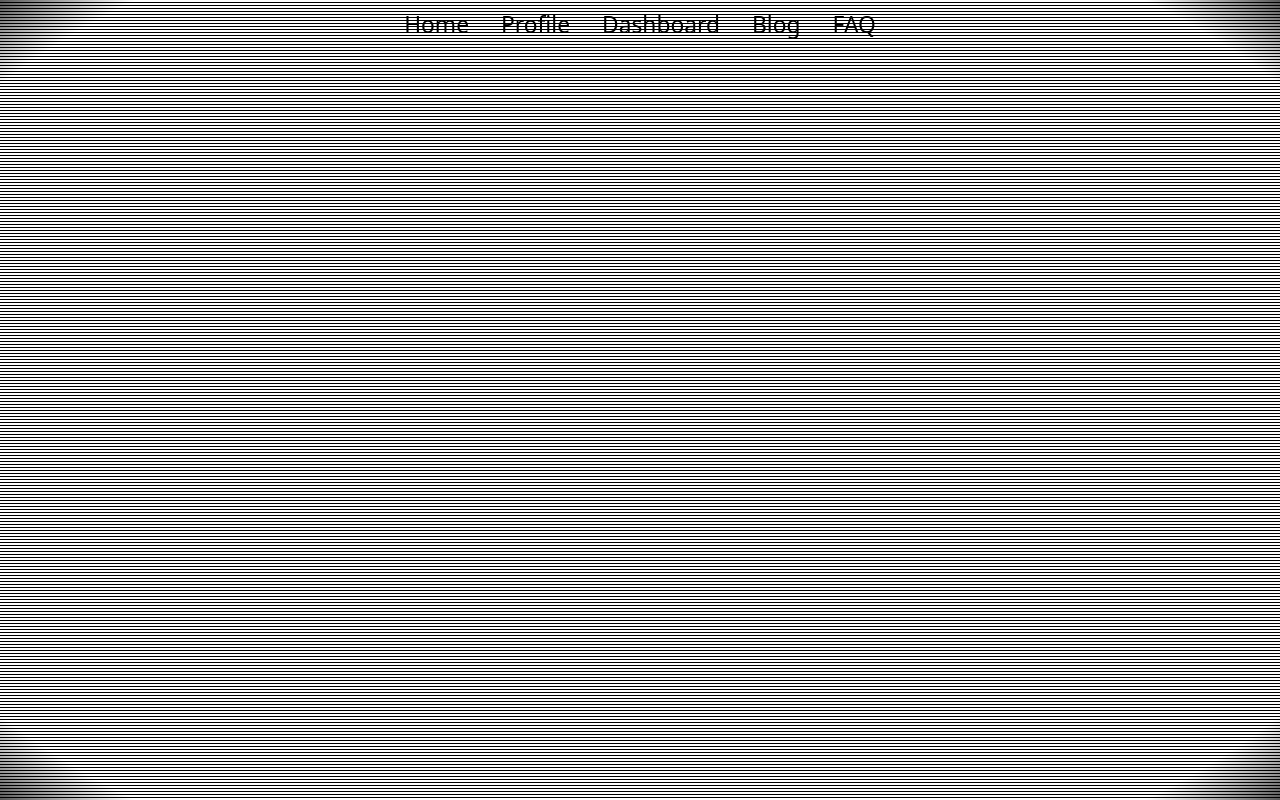
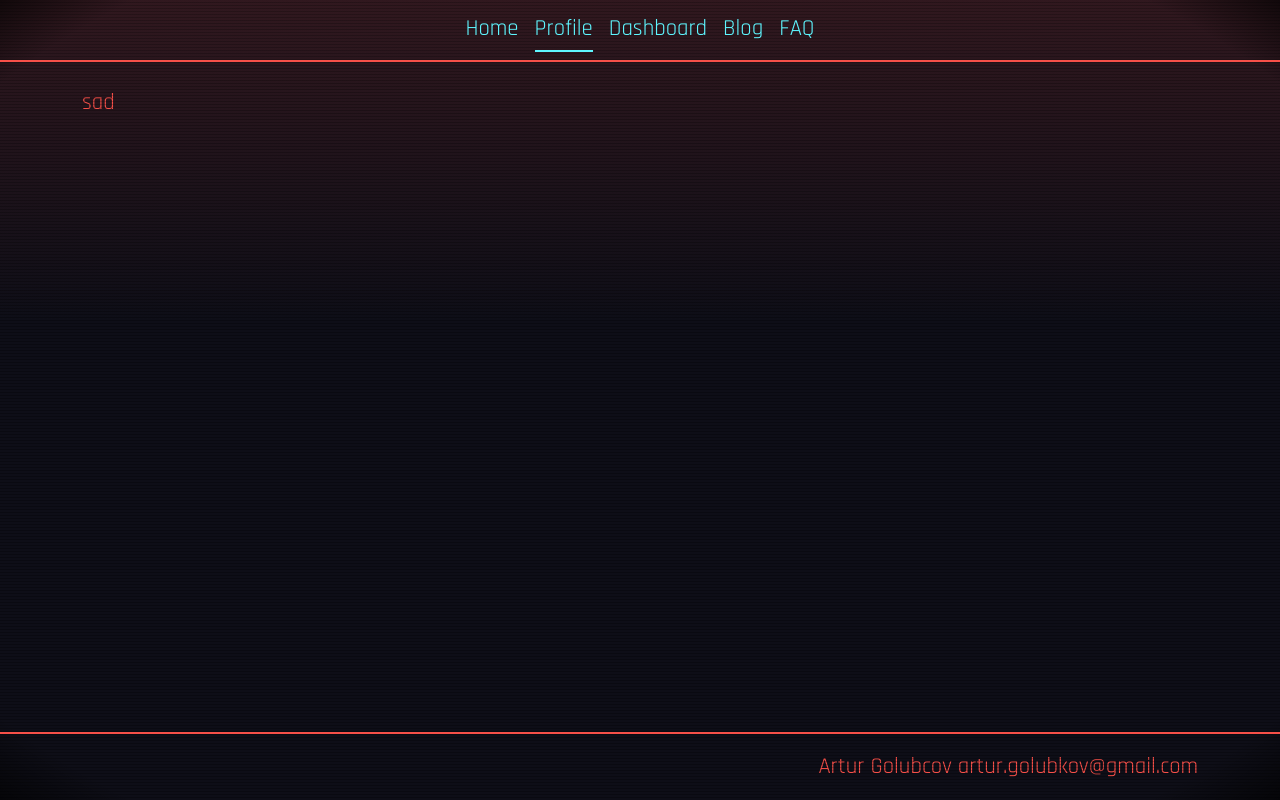
Before and after one commit to ckexrhz/ckexrhz.github.io, a plain HTML site: page profile.html in a window 1280 px wide. Drawn offline with Linux system fonts and the light colour scheme.

Commit message:
new verstion

```diff
--- /dev/null
+++ b/css/initial.css
@@ -0,0 +1,82 @@
+*,
+*::before,
+*::after {
+  box-sizing: border-box;
+}
+html,
+body {
+  height: 100%;
+}
+body {
+  margin: 0;
+}
+.container {
+  width: min(100% - 2rem, var(--container-max));
+  margin-inline: auto;
+}
+
+.d-flex {
+  display: flex;
+}
+.flex-row {
+  flex-direction: row;
+}
+.flex-wrap {
+  flex-wrap: wrap;
+}
+.justify-content-center {
+  justify-content: center;
+}
+.justify-content-end {
+  justify-content: flex-end;
+}
+.align-items-center {
+  align-items: center;
+}
+.gap-3 {
+  gap: var(--gap-3);
+}
+
+.mt-auto {
+  margin-top: auto;
+}
+.py-3 {
+  padding-block: 1rem;
+}
+.text-muted {
+  color: var(--muted);
+}
+
+.navbar {
+  background: transparent;
+}
+.sticky-top {
+  position: sticky;
+  top: 0;
+  z-index: 1020;
+}
+.navbar-nav {
+  display: flex;
+  list-style: none;
+  margin: 0;
+  padding: 0;
+}
+.nav-item {
+}
+.nav-link {
+  display: block;
+  text-decoration: none;
+  color: var(--link);
+  border-bottom: 0.125rem solid transparent;
+  padding: 0.25rem 0;
+}
+.nav-link[aria-current='page'] {
+  color: var(--active);
+  border-bottom-color: var(--active);
+}
+.nav-link:hover,
+.nav-link:focus-visible {
+  text-decoration: none;
+  border-bottom-color: currentColor;
+  outline: 0;
+}
--- a/css/main.css
+++ b/css/main.css
@@ -1,59 +1,64 @@
 body {
-  background: linear-gradient(
+  background: radial-gradient(
+      ellipse at center,
+      transparent 90%,
+      rgba(0, 0, 0, 0.65) 100%
+    ),
+    linear-gradient(
       rgb(14 14 23 / var(--bg-dim)),
       rgb(14 14 23 / var(--bg-dim))
     ),
     linear-gradient(to bottom, var(--project-red) 0, var(--project-dark) 40%);
-
   color: var(--project-red);
   font-size: 1.425rem;
+  min-height: 100vh;
+  background-attachment: fixed, fixed, fixed;
+  background-repeat: no-repeat, no-repeat;
+  display: flex;
+  flex-direction: column;
 }
 body::before {
   content: '';
-  position: absolute;
-  inset: 0;
+  position: fixed;
+  top: 0;
+  left: 0;
+  right: 0;
+  height: var(--nav-h);
   pointer-events: none;
-  background: radial-gradient(
-    ellipse at center,
-    transparent 90%,
-    rgba(0, 0, 0, 0.65) 100%
-  );
+  z-index: 1000;
+  background: inherit;
+  background-attachment: fixed, fixed, fixed;
+  background-repeat: no-repeat, no-repeat, no-repeat;
 }
 body::after {
   content: '';
-  position: absolute;
+  position: fixed;
   inset: 0;
   pointer-events: none;
+  height: 100vh;
+  width: 100vw;
   opacity: var(--scan-opacity);
   background: repeating-linear-gradient(to bottom, #0000 0 2px, #000 2px 3px);
-  mix-blend-mode: overlay;
+  /* mix-blend-mode: overlay; */
+  z-index: 1000;
 }
-.nav-link {
-  color: var(--project-cyan);
+.home-header {
+  height: 75vh;
+  margin-bottom: 20vh;
 }
-.navbar .nav-link {
-  border-block-end: var(--border-w) solid transparent;
-  padding-block: 0.25rem;
-  padding-inline: 0;
-  text-decoration: none;
-  outline: none;
+.home-header h1 {
+  font-size: 10rem;
+  font-weight: 900;
 }
-
-.navbar .nav-link:hover,
-.navbar .nav-link:focus-visible {
-  text-decoration: none;
-  border-block-end-color: currentColor;
-  color: var(--project-cyan);
+.home-header-2 {
+  height: 75vh;
+  margin-bottom: 20vh;
+  margin-top: 50vh;
 }
-.navbar {
-  border-bottom: 0.125rem solid var(--project-red);
+.home-header-2 h2 {
+  font-size: 5rem;
+  font-weight: 900;
 }
-
-.navbar .nav-link[aria-current='page'] {
-  color: var(--project-cyan);
-  border-block-end-color: var(--project-cyan);
-}
-
 .hz-logo {
   height: var(--nav-logo-h);
   width: auto;
@@ -61,4 +66,9 @@ body::after {
 }
 footer {
   border-top: 0.125rem solid var(--project-red);
+  color: var(--project-red);
 }
+#why-fit {
+  /* text-align: center; */
+  margin-bottom: 2rem;
+}
--- /dev/null
+++ b/css/navbar.css
@@ -0,0 +1,28 @@
+.nav-link {
+  color: var(--project-cyan);
+}
+.navbar .nav-link {
+  border-block-end: var(--border-w) solid transparent;
+  padding-block: 0.25rem;
+  padding-inline: 0;
+  text-decoration: none;
+  outline: none;
+}
+.navbar .nav-link:hover,
+.navbar .nav-link:focus-visible {
+  text-decoration: none;
+  border-block-end-color: currentColor;
+  color: var(--project-cyan);
+}
+.navbar {
+  border-bottom: 0.125rem solid var(--project-red);
+  position: sticky;
+  top: 0;
+  z-index: 1001;
+  background: transparent;
+}
+
+.navbar .nav-link[aria-current='page'] {
+  color: var(--project-cyan);
+  border-block-end-color: var(--project-cyan);
+}
--- a/css/variables.css
+++ b/css/variables.css
@@ -6,12 +6,13 @@
   --bg-dim: 0.85;
   --border-w: 0.125rem;
   --focus-ring: 0 0 0 0.2rem rgba(0, 0, 0, 0.08);
-  --nav-logo-h: clamp(1.25rem, 2.5vw + 0.5rem, 2rem);
+  --nav-logo-h: clamp(20rem, 2.5vw + 0.5rem, 2rem);
   --font-sans: 'Rajdhani', 'Orbitron', 'Funnel Sans', system-ui, -apple-system,
     'Segoe UI', Roboto, 'Helvetica Neue', Arial, 'Noto Sans', 'Liberation Sans',
     sans-serif;
   --bs-font-sans-serif: var(--font-sans);
   --bs-body-font-family: var(--font-sans);
+  --nav-h: 4rem;
 
   --pre-red: var(--project-red);
   --pre-dark: var(--project-dark);
@@ -20,4 +21,9 @@
   --pre-delay: 0.2s;
   --pre-fade: 0.45s;
   --scan-opacity: 0.22;
+  --container-max: 960px;
+  --gap-3: 1rem;
+  --muted: #6c757d;
+  --link: var(--project-link, #4b88a2);
+  --active: var(--project-red, #f75049);
 }
--- /dev/null
+++ b/js/partials.js
@@ -0,0 +1,30 @@
+(async () => {
+  const loadPartial = async (selector, url) => {
+    const mount = document.querySelector(selector);
+    if (!mount) return;
+    try {
+      const res = await fetch('/partials/' + url);
+      if (!res.ok) throw new Error(res.status + ' ' + res.statusText);
+      mount.innerHTML = await res.text();
+    } catch (e) {
+      console.error('Partial load failed:', url, e);
+    }
+  };
+
+  await Promise.all([
+    // loadPartial('#navbar', 'navbar.html'),
+    loadPartial('#footer', 'footer.html'),
+  ]);
+
+  // const navRoot = document.querySelector('#navbar');
+  // if (navRoot) {
+  //   const current = (
+  //     location.pathname.split('/').pop() || 'index.html'
+  //   ).toLowerCase();
+  //   navRoot.querySelectorAll('.navbar .nav-link').forEach((a) => {
+  //     const href = (a.getAttribute('href') || '').toLowerCase();
+  //     if (href === current) a.setAttribute('aria-current', 'page');
+  //     else a.removeAttribute('aria-current');
+  //   });
+  // }
+})();
--- /dev/null
+++ b/partials/footer.html
@@ -0,0 +1,7 @@
+<footer class="mt-auto py-3 footer">
+  <div class="container">
+    <div class="d-flex justify-content-end align-items-center gap-3 flex-wrap">
+      <span class="">Artur Golubcov artur.golubkov@gmail.com</span>
+    </div>
+  </div>
+</footer>
--- a/profile.html
+++ b/profile.html
@@ -4,41 +4,47 @@
 <head>
   <meta charset="UTF-8">
   <meta name="viewport" content="width=device-width, initial-scale=1.0">
-  <link rel="stylesheet" href="/css/bootstrap.min.css">
-  <link rel="stylesheet" href="/css/main.css">
+  <link rel="stylesheet" href="/css/bootstrap.min.css" />
+  <link rel="stylesheet" href="/css/typography.css">
+  <link rel="stylesheet" href="/css/variables.css" />
+  <link rel="stylesheet" href="/css/main.css" />
+  <link rel="stylesheet" href="../css/navbar.css">
   <title>Profile</title>
 </head>
 
-<body>
-  <nav class="fixed-top">
-    <ul class="nav align-items-center justify-content-center fixed-top">
+<body class="d-flex flex-column">
+
+  <nav class="navbar sticky-top" aria-label="Main navigation">
+    <div class="container justify-content-center">
+
+      <ul class="navbar-nav flex-row flex-wrap gap-3 ">
         <li class="nav-item">
-        <a class="nav-link  d-inline-flex" href="index.html">
-          Home
-        </a>
+          <a class="nav-link" href="index.html">Home</a>
         </li>
         <li class="nav-item">
-        <a class="nav-link d-inline-flex " aria-current="page" href="profile.html">
-          Profile
-        </a>
+          <a class="nav-link" aria-current="page" href="profile.html">Profile</a>
         </li>
         <li class="nav-item">
-        <a class="nav-link d-inline-flex " href="dashboard.html">
-          Dashboard
-        </a>
+          <a class="nav-link" href="dashboard.html">Dashboard</a>
         </li>
         <li class="nav-item">
-        <a class="nav-link  d-inline-flex" href="blog.html">
-          Blog
-        </a>
+          <a class="nav-link" href="blog.html">Blog</a>
         </li>
         <li class="nav-item">
-        <a class="nav-link  d-inline-flex" href="faq.html">
-          FAQ
-        </a>
+          <a class="nav-link" href="faq.html">FAQ</a>
         </li>
       </ul>
+
+    </div>
   </nav>
+
+  <main class="container py-4 ">
+    sad
+  </main>
+
+  <div class="mt-auto" id="footer"></div>
+
+  <script src="../js/partials.js"></script>
 </body>
 
 </html>
```
Also changed, not shown: blog.html (+27 -20 lines), dashboard.html (+27 -20 lines), faq.html (+27 -20 lines), index.html (+32 -36 lines), js/preloader.js (added, +48 -0 lines), partials/navbar.html (added, +22 -0 lines), partials/preloader.html (added, +10 -0 lines), resources/hz-logo-red.png (added), 1 other file. Lines whose indentation alone changed are shown as unchanged.
